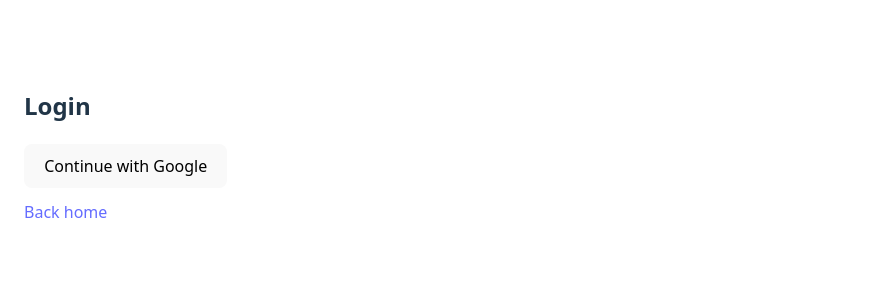
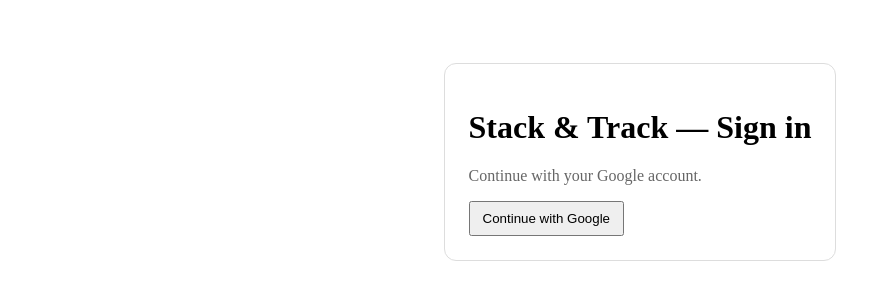
Before and after one commit to aidandawley/Stack-and-Track, a React (Vite) app: page /login in a window 1280 px wide. Shown: the part 246-546 px from the top of the page, without its empty margins (0-874 px from the left). Built offline with nearby package versions, Linux system fonts and the light colour scheme; no server answers.

Commit message:
fixing routing

```diff
--- a/index.html
+++ b/index.html
@@ -11,11 +11,3 @@
 
     <!-- Your app entry -->
     <script type="module" src="/src/main.tsx"></script>
-
-    <!-- Temporary diagnostics (must be inside the body) -->
-    <script>
-      console.log("INDEX HTML LOADED");
-      alert("INDEX HTML LOADED");
-    </script>
-  </body>
-</html>
--- a/src/auth/AuthProvider.tsx
+++ b/src/auth/AuthProvider.tsx
@@ -1,12 +1,11 @@
-import { createContext, useContext, useEffect, useState, type ReactNode } from "react";
+import { createContext, useContext, useEffect, useMemo, useState, type ReactNode } from "react";
 import { auth, googleProvider } from "../lib/firebase";
 import {
   onAuthStateChanged,
-  signInWithPopup,
-  signOut,
+  signInWithRedirect,
+  signOut as fbSignOut,
   type User,
 } from "firebase/auth";
-
 
 type AuthCtx = {
   user: User | null;
@@ -22,17 +21,32 @@
   const [user, setUser] = useState<User | null>(null);
   const [loading, setLoading] = useState(true);
 
-  useEffect(() => onAuthStateChanged(auth, (u) => { setUser(u); setLoading(false); }), []);
+  // Subscribe once; resolves loading after first auth event
+  useEffect(() => {
+    const unsub = onAuthStateChanged(auth, (u) => {
+      setUser(u);
+      setLoading(false);
+    });
+    return unsub;
+  }, []);
 
-  const signInGoogle = async () => { await signInWithPopup(auth, googleProvider); };
-  const signOutUser = async () => { await signOut(auth); };
+  const signInGoogle = async () => {
+    // redirect flow is more reliable across browsers/adblockers
+    await signInWithRedirect(auth, googleProvider);
+  };
+
+  const signOutUser = async () => {
+    await fbSignOut(auth);
+  };
+
   const getIdToken = async () => (user ? await user.getIdToken() : null);
 
-  return (
-    <Ctx.Provider value={{ user, loading, signInGoogle, signOutUser, getIdToken }}>
-      {children}
-    </Ctx.Provider>
+  const value = useMemo<AuthCtx>(
+    () => ({ user, loading, signInGoogle, signOutUser, getIdToken }),
+    [user, loading]
   );
+
+  return <Ctx.Provider value={value}>{children}</Ctx.Provider>;
 }
 
 export function useAuth() {
--- a/src/auth/ProtectedRoute.tsx
+++ b/src/auth/ProtectedRoute.tsx
@@ -2,9 +2,17 @@
 import { useAuth } from "./AuthProvider";
 import { type ReactNode } from "react";
 
-export default function ProtectedRoute({ children }: { children: ReactNode }) {
+export default function ProtectedRoute({
+  children,
+  to = "/login",
+}: {
+  children: ReactNode;
+  to?: string;
+}) {
   const { user, loading } = useAuth();
+
   if (loading) return <div style={{ padding: 16 }}>Loading…</div>;
-  if (!user) return <Navigate to="/login" replace />;
+  if (!user) return <Navigate to={to} replace />;
+
   return <>{children}</>;
 }
--- a/src/main.tsx
+++ b/src/main.tsx
@@ -1,71 +1,21 @@
 import React from "react";
 import ReactDOM from "react-dom/client";
-import { createBrowserRouter, RouterProvider, Link } from "react-router-dom";
-import "./index.css";
+import { createBrowserRouter, RouterProvider } from "react-router-dom";
 
-import { auth, googleProvider } from "./lib/firebase";
-import {
-  signInWithPopup,
-  signInWithRedirect,
-  getRedirectResult,
-  signOut,
-} from "firebase/auth";
-
-function Home() {
-  return (
-    <div style={{ padding: 24 }}>
-      <h2>Home ✅</h2>
-      <p><Link to="/login">Go to Login</Link></p>
-      <button onClick={() => signOut(auth)}>Sign out</button>
-    </div>
-  );
-}
-
-function Login() {
-  React.useEffect(() => {
-    // Resolve the redirect result (if we just came back from Google)
-    getRedirectResult(auth)
-      .then((res) => {
-        if (res?.user) {
-          console.log("redirect OK, user:", res.user.uid);
-          window.location.href = "/"; // go home on success
-        }
-      })
-      .catch((err) => {
-        console.error("getRedirectResult error:", err);
-        alert(`${err.code ?? "unknown"} — ${err.message ?? err}`);
-      });
-  }, []);
-
-  const signIn = async () => {
-    try {
-      // Use redirect (works even when popups/cookies are blocked)
-      await signInWithRedirect(auth, googleProvider);
-    } catch (e: any) {
-      console.error("signInWithRedirect error:", e);
-      alert(`${e.code ?? "unknown"} — ${e.message ?? e}`);
-    }
-  };
-
-  return (
-    <div style={{ padding: 24 }}>
-      <h2>Login</h2>
-      <button onClick={signIn}>Continue with Google</button>
-      <p style={{ marginTop: 12 }}><a href="/">Back home</a></p>
-    </div>
-  );
-}
-
+import { AuthProvider } from "./auth/AuthProvider";
+import ProtectedRoute from "./auth/ProtectedRoute";
+import Login from "./pages/Login";
+import Home from "./pages/Home";
 
 const router = createBrowserRouter([
-  { path: "/", element: <Home /> },
   { path: "/login", element: <Login /> },
+  { path: "/", element: <ProtectedRoute><Home /></ProtectedRoute> },
 ]);
-
-console.log("MAIN TSX LOADED (firebase sign-in test)");
 
 ReactDOM.createRoot(document.getElementById("root")!).render(
   <React.StrictMode>
-    <RouterProvider router={router} />
+    <AuthProvider>
+      <RouterProvider router={router} />
+    </AuthProvider>
   </React.StrictMode>
 );
--- a/src/pages/Login.tsx
+++ b/src/pages/Login.tsx
@@ -1,12 +1,43 @@
+// src/pages/Login.tsx
+import React from "react";
+import { useNavigate } from "react-router-dom";
+import { getRedirectResult } from "firebase/auth";
+import { auth } from "../lib/firebase";
 import { useAuth } from "../auth/AuthProvider";
 
 export default function Login() {
   const { signInGoogle } = useAuth();
+  const nav = useNavigate();
+  const [busy, setBusy] = React.useState(true);
+  const [err, setErr] = React.useState<string | null>(null);
+
+  // When we land here after Google, complete the redirect
+  React.useEffect(() => {
+    let alive = true;
+    (async () => {
+      try {
+        const res = await getRedirectResult(auth);
+        if (res?.user && alive) nav("/", { replace: true });
+      } catch (e: any) {
+        if (alive) setErr(e?.message || "Sign-in failed");
+      } finally {
+        if (alive) setBusy(false);
+      }
+    })();
+    return () => { alive = false; };
+  }, [nav]);
+
   return (
     <main style={{ minHeight: "100vh", display: "grid", placeItems: "center" }}>
-      <div style={{ padding: 24, border: "1px solid #ddd", borderRadius: 12 }}>
+      <div style={{ padding: 24, border: "1px solid #ddd", borderRadius: 12, minWidth: 320 }}>
         <h1>Stack & Track — Sign in</h1>
-        <button onClick={signInGoogle}>Continue with Google</button>
+        <p style={{ color: "#666", marginTop: 8, marginBottom: 16 }}>
+          {busy ? "Checking your session…" : "Continue with your Google account."}
+        </p>
+        {err && <div style={{ color: "crimson", marginBottom: 12 }}>{err}</div>}
+        <button onClick={signInGoogle} disabled={busy} style={{ padding: "8px 12px" }}>
+          Continue with Google
+        </button>
       </div>
     </main>
   );
```
